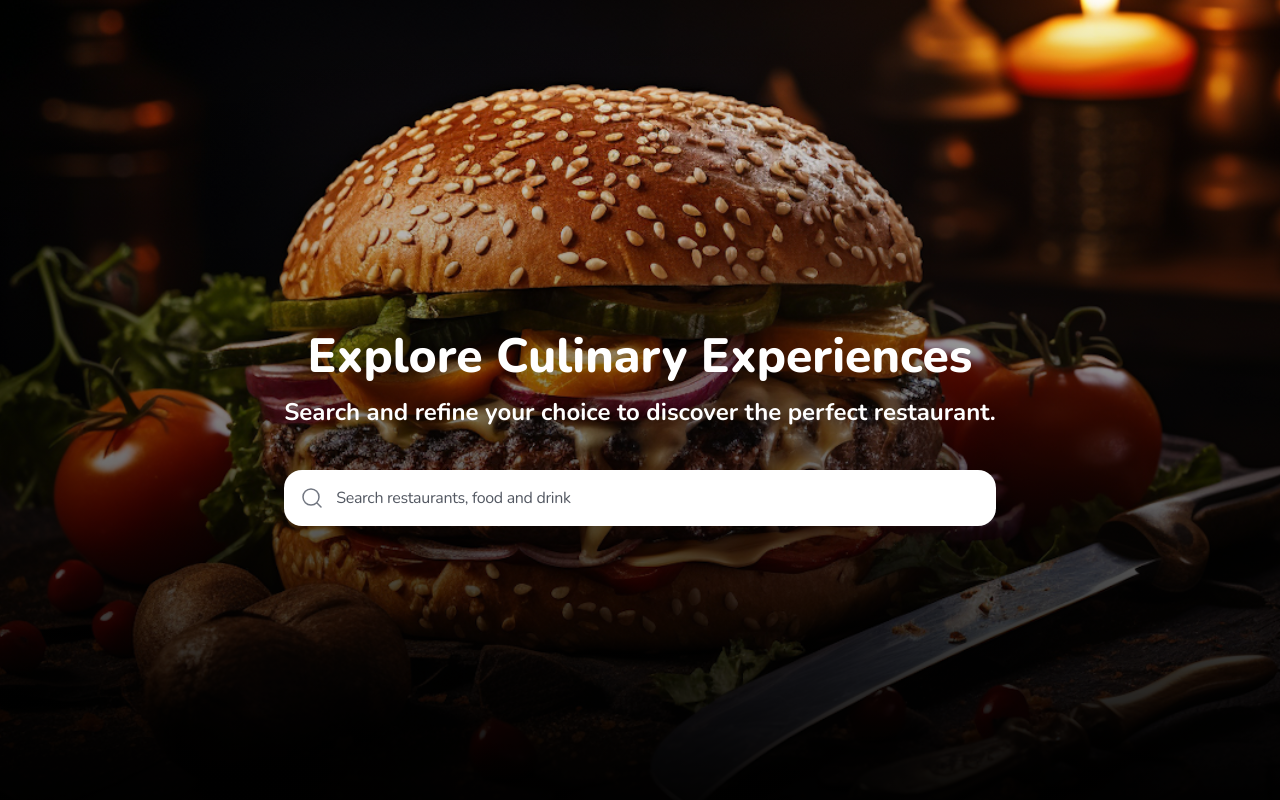
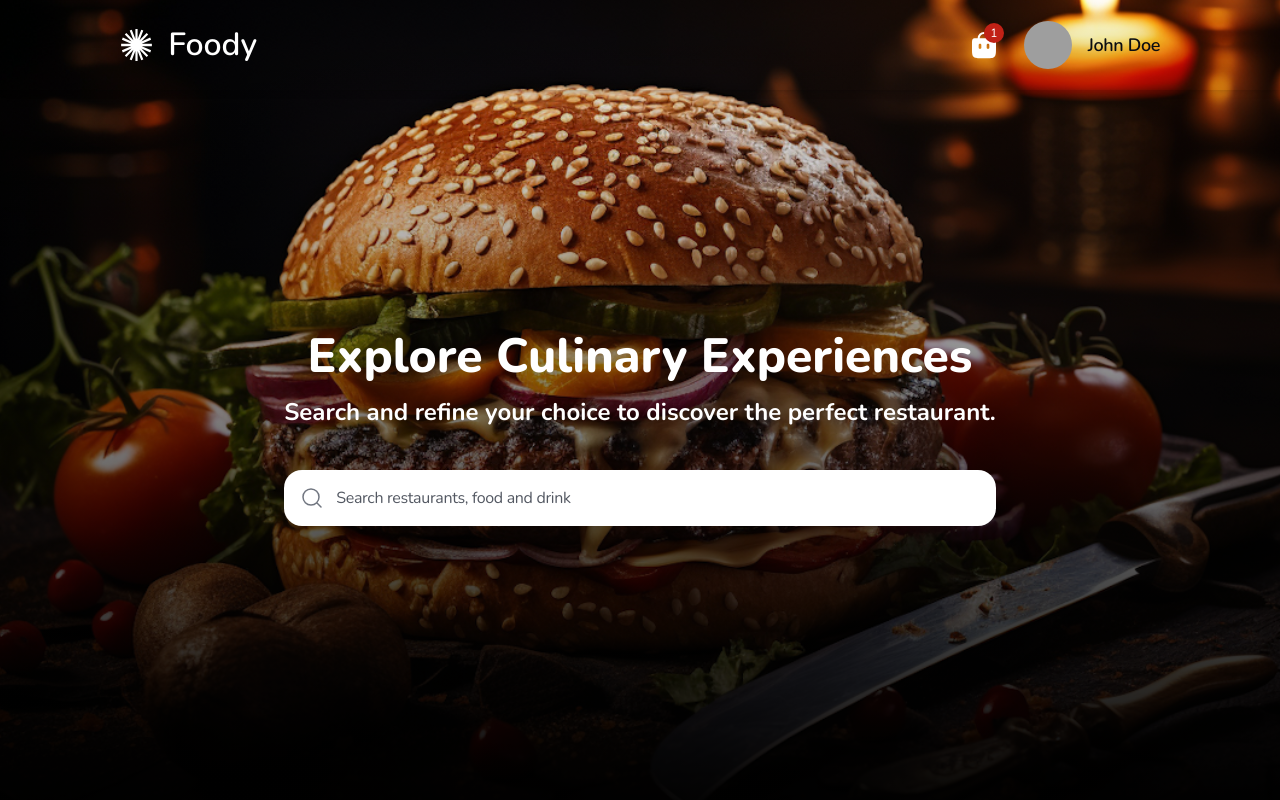
Before and after one commit to WPH-Bootcamp/challenge-9-arisbhakti, a React (Vite) app: page / in a window 1280 px wide. Shown: the top 800 px of the page. Built offline with nearby package versions, Linux system fonts and the light colour scheme; no server answers; grey boxes are pictures that could not be loaded.

Commit message:
myorders initialization

```diff
--- a/src/App.tsx
+++ b/src/App.tsx
@@ -6,7 +6,7 @@ import Footer from "./components/common/Footer";
 export default function App() {
   return (
     <div className="min-h-screen flex flex-col">
-      {/* <Header /> */}
+      <Header />
       <main className="flex-1 overflow-y-hidden">
         <Outlet />
       </main>
--- a/src/main.tsx
+++ b/src/main.tsx
@@ -16,6 +16,7 @@ import Category from "./pages/Category";
 import MyCart from "./pages/MyCart";
 import Checkout from "./pages/Checkout";
 import Success from "./pages/Success";
+import MyOrders from "./pages/MyOrders";
 
 const queryClient = new QueryClient();
 
@@ -36,6 +37,7 @@ ReactDOM.createRoot(document.getElementById("root")!).render(
               <Route path="/mycart" element={<MyCart />} />
               <Route path="/checkout" element={<Checkout />} />
               <Route path="/success" element={<Success />} />
+              <Route path="/myorders" element={<MyOrders />} />
             </Route>
           </Routes>
 
--- /dev/null
+++ b/src/pages/MyOrders.tsx
@@ -0,0 +1,9 @@
+import React from "react";
+
+export default function MyOrders() {
+  return (
+      <main className="w-full px-4 md:px-30 md:mt-32 mt-16 flex flex-col text-neutral-950 items-center">
+
+    </main>
+  );
+}
```
